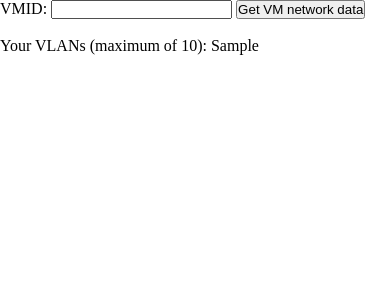
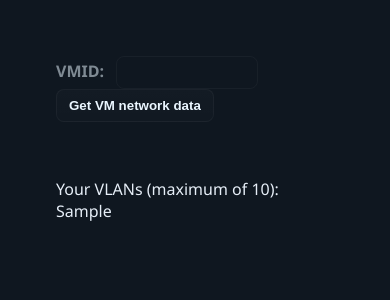
Before and after one commit to Daniel-Tomov/Cloud, a Python web app: template webapp/templates/vlan.html in a window 390 px wide. Shown: the top 300 px of the page. Run offline with Jinja, Linux system fonts and the light colour scheme; the template is opened without the code that fills it: most values are stand-ins (such as "Sample title", 1, 10 or a date in 2020).

Commit message:
feat: stylized vlan page

```diff
--- a/webapp/static/css/dashboard.css
+++ b/webapp/static/css/dashboard.css
@@ -49,7 +49,6 @@ html,body{
 /* hover lift */
 .vm_table:hover{
     transform:translateY(-6px);
-    box-shadow: 0 14px 30px rgba(2,6,23,0.7);
 }
 
 /* Header */
@@ -79,10 +78,10 @@ html,body{
 
 /* Status color override */
 .running{
-    box-shadow: inset 0 0 0 2px rgba(0,200,120,0.06);
+    box-shadow: inset 0 0 0 2px rgba(0,200,120,0.6);
 }
 .stopped{
-    box-shadow: inset 0 0 0 2px rgba(255,90,90,0.04);
+    box-shadow: inset 0 0 0 2px rgba(255, 90, 90, 0.6);
 }
 
 /* Progress bars */
--- /dev/null
+++ b/webapp/static/css/vlan.css
@@ -0,0 +1,165 @@
+:root{
+    --bg:#0f1720;
+    --card:#0f2433;
+    --muted:#7f8a93;
+    --accent:#28a0ff;
+    --accent-2:#00bfa6;
+    --danger:#ff6b6b;
+    --radius:10px;
+    --shadow: 0 10px 30px rgba(2,6,23,0.6);
+    --mono: "Segoe UI", Roboto, "Helvetica Neue", Arial, sans-serif;
+}
+
+html,body{
+    height:100%;
+    font-family:var(--mono);
+    background: var(--bg);
+    color:#e6eef7;
+    padding:24px;
+    box-sizing:border-box;
+}
+
+/* Page header / controls */
+label[for="vmid-field"]{
+    display:inline-block;
+    margin-right:8px;
+    color:var(--muted);
+    font-weight:600;
+}
+#vmid-field{
+    padding:8px 10px;
+    border-radius:8px;
+    border:1px solid rgba(255,255,255,0.04);
+    background:transparent;
+    color:#eaf6ff;
+    width:160px;
+    margin-right:10px;
+    outline:none;
+}
+#vmid-field:focus{
+    box-shadow:0 6px 20px rgba(40,160,255,0.06);
+    border-color: rgba(40,160,255,0.18);
+}
+#get-data-button{
+    padding:8px 12px;
+    border-radius:8px;
+    border:1px solid rgba(255,255,255,0.04);
+    background: linear-gradient(180deg, rgba(255,255,255,0.02), rgba(255,255,255,0.01));
+    color:#eaf6ff;
+    cursor:pointer;
+    font-weight:700;
+}
+
+/* Container for network table */
+#vm-network-box{
+    margin-top:18px;
+}
+
+/* VLAN table card */
+#vlan-table{
+    width:100%;
+    border-collapse:collapse;
+    background: var(--card);
+    border-radius: var(--radius);
+    overflow:hidden;
+    box-shadow: var(--shadow);
+    border:1px solid rgba(255,255,255,0.04);
+}
+
+/* Header row */
+#vlan-table tr:first-child td{
+    padding:12px 16px;
+    border-bottom:1px solid rgba(255,255,255,0.03);
+}
+#vlan-table h2{
+    margin:0;
+    font-size:1rem;
+    color:#fff;
+}
+
+/* Body rows */
+#vlan-table tr{
+    transition:background .12s ease, transform .12s ease;
+}
+#vlan-table tr:hover{
+    background: rgba(255,255,255,0.01);
+    transform: translateY(-2px);
+}
+#vlan-table td{
+    padding:12px 14px;
+    vertical-align:middle;
+    border-top:1px dashed rgba(255,255,255,0.03);
+    color:var(--muted);
+}
+
+/* MAC text */
+#vlan-table p[id^="mac-"]{
+    background: rgba(255,255,255,0.02);
+    padding:8px 10px;
+    border-radius:8px;
+    color:#eaf6ff;
+    font-weight:600;
+    display:inline-block;
+}
+
+/* Inputs inside table */
+#vlan-table input[type="text"],
+#vlan-table input[type="number"]{
+    padding:8px 10px;
+    border-radius:8px;
+    border:1px solid rgba(255,255,255,0.04);
+    background:transparent;
+    color:#eaf6ff;
+    outline:none;
+    width:120px;
+}
+#vlan-table input[type="checkbox"]{
+    width:18px;
+    height:18px;
+    accent-color: var(--accent);
+}
+
+/* Row action buttons */
+#vlan-table button{
+    padding:8px 10px;
+    border-radius:8px;
+    border:1px solid rgba(255,255,255,0.04);
+    background: transparent;
+    color:#eaf6ff;
+    cursor:pointer;
+    font-weight:600;
+}
+#vlan-table button:hover{
+    transform: translateY(-2px);
+    box-shadow: 0 8px 20px rgba(2,6,23,0.5);
+}
+
+/* Add network adapter row */
+#vlan-table tr:last-child td{
+    border-top:1px dashed rgba(255,255,255,0.03);
+    text-align:left;
+}
+
+/* Responsive */
+@media (max-width:800px){
+    #vmid-field{ width:120px; }
+    #vlan-table td{ padding:10px; }
+    #vlan-table input[type="text"]{ width:100%; }
+    #vlan-table{
+        display:block;
+    }
+    #vlan-table tr{
+        display:flex;
+        flex-direction:column;
+        gap:8px;
+        margin-bottom:12px;
+        border-radius:8px;
+        padding:10px;
+    }
+    #vlan-table tr:first-child{
+        margin-bottom:8px;
+    }
+}
+
+/* Small utility */
+.hidden { display:none; }
--- a/webapp/templates/vlan.html
+++ b/webapp/templates/vlan.html
@@ -2,7 +2,7 @@
 <html>
     <head>
         <title>VLAN Page</title>
-        <link rel="stylesheet" href="{{ url_for('static', filename='css/static.css') }}"/>
+        <link rel="stylesheet" href="{{ url_for('static', filename='css/vlan.css') }}"/>
         <link rel="stylesheet" href="{{ url_for('static', filename='css/font-awesome.css') }}"/>
     </head>
     <body>
```
